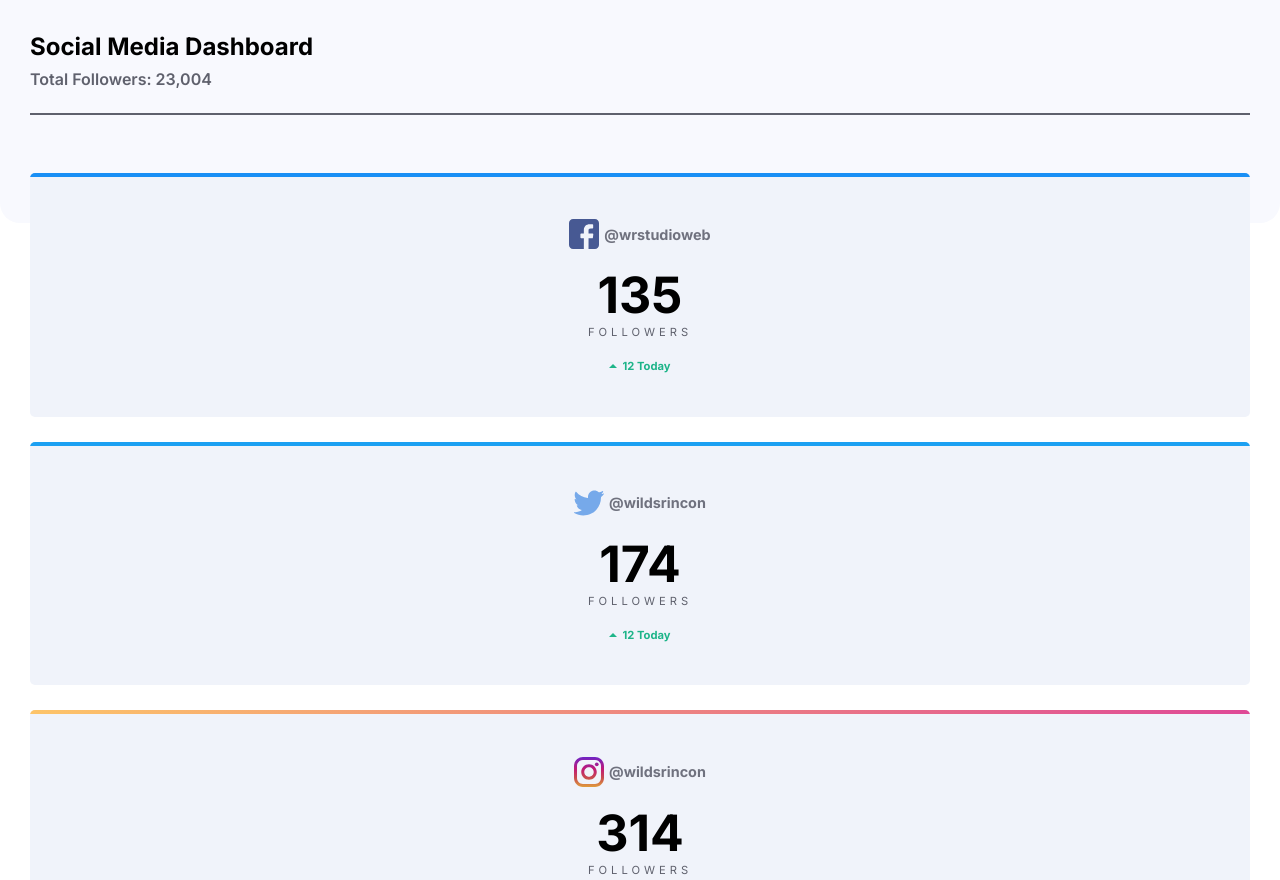
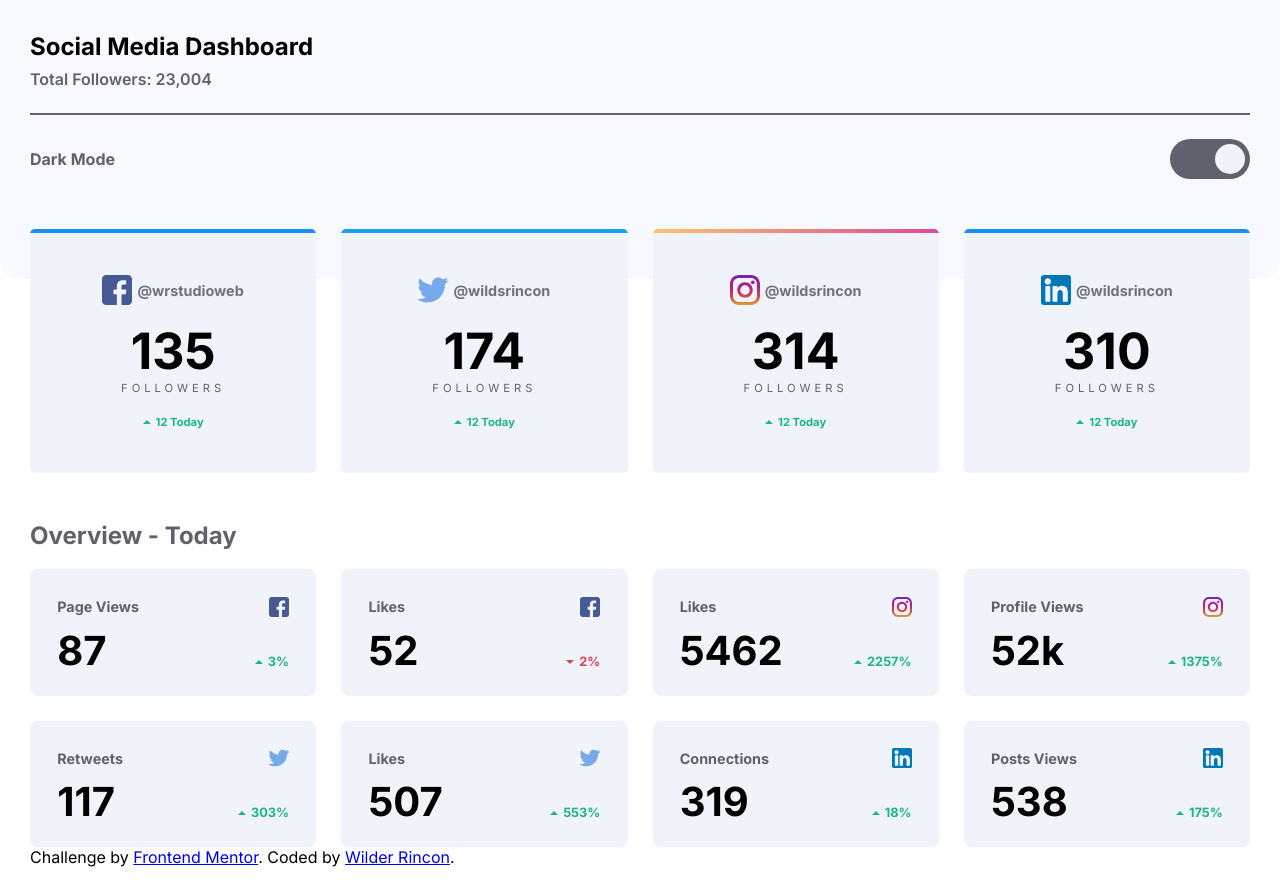
Before and after one commit to wildcox80/social-media-dashboard, a plain HTML site: page index.html in a window 1280 px wide. Shown: the top 880 px of the page. Drawn offline with Linux system fonts and the light colour scheme.

Commit message:
adding dark mode button

```diff
--- a/css/styles.css
+++ b/css/styles.css
@@ -12,6 +12,7 @@ body {
     --instagram-2: hsl(329, 70%, 58%);
     --youTube: hsl(348, 97%, 39%);
     --gray: #5f616d;
+    --cardGray: #f0f3fa;
 }
 
 /* Header */
@@ -51,10 +52,55 @@ h1 {
     row-gap: 25px;
 }
 
+.dark-mode {
+    display: flex;
+    justify-content: space-between;
+    padding-top: 1em;
+}
+
+.dark-mode span {
+    display: flex;
+    align-items: center;
+    font-weight: bold;
+    color: var(--gray);
+}
+
+.checkbox {
+    display: none;
+}
+
+.checkbox:checked ~ .switch:before {
+    transform: translateX(0);
+}
+
+.switch {
+    height: 40px;
+    display: block;
+    border-radius: 20px;
+    background: var(--gray);
+    width: 80px;
+    padding: 5px;
+    box-sizing: border-box;
+    cursor: pointer;
+    user-select: none;
+}
+
+.switch::before {
+    content: "";
+    display: block;
+    width: 30px;
+    height: 30px;
+    background-color: #f0f3fa;
+    border-radius: 50%;
+    transform: translateX(40px);
+    transition: .3s;
+    will-change: transform;
+}
+
 .card {
     border-radius: 5px;
     overflow: hidden;
-    background: #f0f3fa;
+    background: var(--cardGray);
     text-align: center;
     padding: 2em 0;
     position: relative;
@@ -144,7 +190,7 @@ h2 {
     display: grid;
     grid-template-columns: 1fr 1fr;
     row-gap: 1em;
-    background: #f0f3fa;
+    background: var(--cardGray);
     border-radius: 8px;
     padding: 1.7em;
 }
@@ -207,3 +253,66 @@ h2 {
     margin: 0 auto;
     margin-top: 15px;
 }
+
+@media screen and (min-width: 480px) {
+
+    .grid {
+        /* border: 1px solid purple; */
+        grid-template-columns: 1fr 1fr;
+        grid-column-gap: 25px;
+    }
+
+    .wrapper {
+        max-width: 1440px;
+        margin: auto;
+
+    }
+}
+
+@media screen and (min-width: 768px) {
+
+    .grid {
+        /* border: 1px solid purple; */
+        grid-template-columns: 1fr 1fr 1fr;
+        grid-column-gap: 25px;
+    }
+}
+
+@media screen and (min-width: 1024px) {
+
+    .grid {
+        /* border: 1px solid purple; */
+        grid-template-columns: 1fr 1fr 1fr 1fr;
+        grid-column-gap: 25px;
+    }
+
+}
+
+@media (prefers-color-scheme: darken) {
+    body {
+        background: #1d2029;
+        color: white;
+    }
+
+    :root {
+        --cardGray: #252b43;
+        --gray: #8088ad;
+    }
+
+    .card-title {
+        color: var(--gray);
+    }
+
+    .card-followers-title {
+        color: #8088ad;
+    }
+
+    .card-small {
+        background: #252b43;
+    }
+
+    .card-small-views {
+        color: #8088ad;
+    }
+
+}
--- a/index.html
+++ b/index.html
@@ -18,6 +18,11 @@
     <div class="wrapper">
       <h1>Social Media Dashboard</h1>
       <p class="header-total">Total Followers: 23,004</p>
+      <div class="dark-mode">
+        <span class="dark-mode-title">Dark Mode</span>
+        <input type="checkbox" class="checkbox" id="checkbox">
+        <label class="switch" for="checkbox"></label>
+      </div>
     </div>
   </header>
   <section class="top-cards">
```
